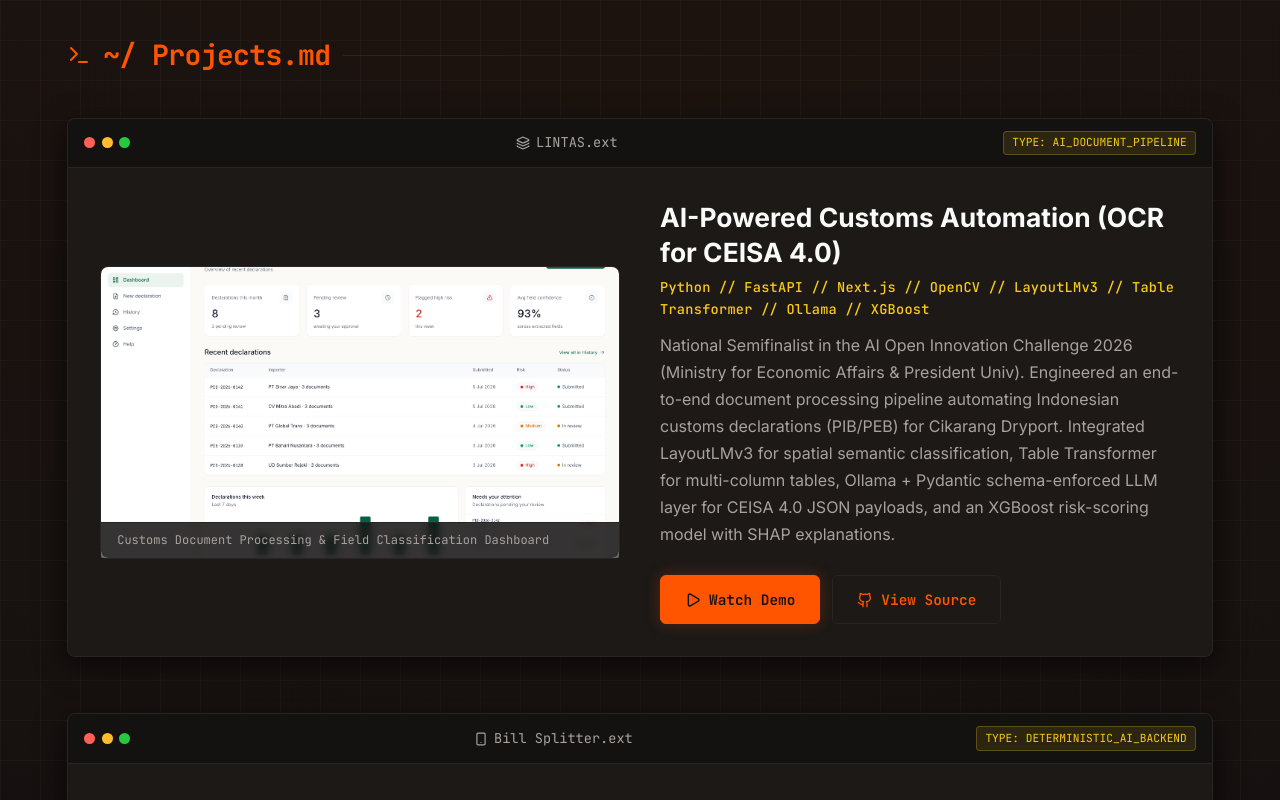
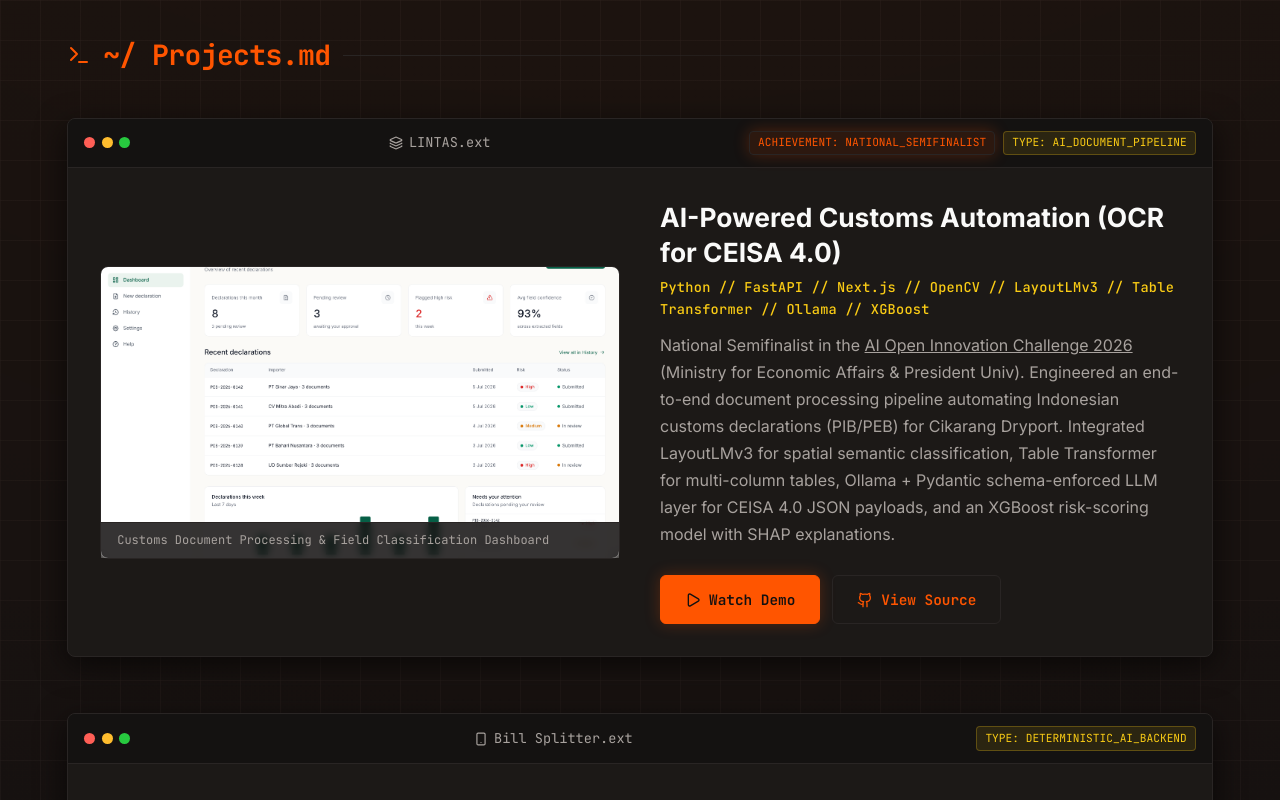
Before and after one commit to dvn-ad/dvn-ad.github.io, a React (Vite) app: page / in a window 1280 px wide. Shown: the part 1160-1960 px from the top of the page. Built offline with nearby package versions, Linux system fonts and the light colour scheme.

Commit message:
feat: add achievement badges and enhance project descriptions with HTML links

```diff
--- a/src/components/ProjectsSection.css
+++ b/src/components/ProjectsSection.css
@@ -291,3 +291,20 @@
   from { transform: scale(0.95); opacity: 0; }
   to { transform: scale(1); opacity: 1; }
 }
+
+.window-badges {
+  display: flex;
+  align-items: center;
+  gap: 0.5rem;
+}
+
+.project-achievement-badge {
+  font-family: var(--font-mono);
+  font-size: 0.7rem;
+  color: var(--primary-amber);
+  background: rgba(255, 85, 0, 0.1);
+  border: 1px solid var(--border-rust);
+  padding: 0.15rem 0.5rem;
+  border-radius: 4px;
+  box-shadow: var(--glow-amber);
+}
--- a/src/components/ProjectsSection.jsx
+++ b/src/components/ProjectsSection.jsx
@@ -51,7 +51,12 @@ export const ProjectsSection = () => {
                 <div className="window-title">
                   <Layers size={14} /> {project1.smalltitle}.ext
                 </div>
-                <span className="project-type-badge">TYPE: AI_DOCUMENT_PIPELINE</span>
+                <div className="window-badges">
+                  {project1.achievement && (
+                    <span className="project-achievement-badge">ACHIEVEMENT: {project1.achievement}</span>
+                  )}
+                  <span className="project-type-badge">TYPE: AI_DOCUMENT_PIPELINE</span>
+                </div>
               </div>
 
               <div className="project-card-body grid-2-col">
@@ -96,7 +101,7 @@ export const ProjectsSection = () => {
                 <div className="project-info">
                   <h3 className="project-title">{project1.title}</h3>
                   <div className="tech-tags">{project1.techStack}</div>
-                  <p className="project-description">{project1.description}</p>
+                  <p className="project-description" dangerouslySetInnerHTML={{ __html: project1.description }}></p>
 
                   <div className="project-actions">
                     {project1.links?.video && (
@@ -135,7 +140,12 @@ export const ProjectsSection = () => {
                 <div className="window-title">
                   <Smartphone size={14} /> {project2.smalltitle}.ext
                 </div>
-                <span className="project-type-badge">TYPE: DETERMINISTIC_AI_BACKEND</span>
+                <div className="window-badges">
+                  {project2.achievement && (
+                    <span className="project-achievement-badge">ACHIEVEMENT: {project2.achievement}</span>
+                  )}
+                  <span className="project-type-badge">TYPE: DETERMINISTIC_AI_BACKEND</span>
+                </div>
               </div>
 
               <div className="project-card-body grid-2-col">
@@ -160,7 +170,7 @@ export const ProjectsSection = () => {
                 <div className="project-info">
                   <h3 className="project-title">{project2.title}</h3>
                   <div className="tech-tags">{project2.techStack}</div>
-                  <p className="project-description">{project2.description}</p>
+                  <p className="project-description" dangerouslySetInnerHTML={{ __html: project2.description }}></p>
 
                   <div className="project-actions">
                     {project2.links?.video && (
@@ -199,14 +209,19 @@ export const ProjectsSection = () => {
                 <div className="window-title">
                   <Cpu size={14} /> {project3.title.split('-')[0].trim()}.ext
                 </div>
-                <span className="project-type-badge">TYPE: COMMUNITY_WEB_PORTAL</span>
+                <div className="window-badges">
+                  {project3.achievement && (
+                    <span className="project-achievement-badge">ACHIEVEMENT: {project3.achievement}</span>
+                  )}
+                  <span className="project-type-badge">TYPE: COMMUNITY_WEB_PORTAL</span>
+                </div>
               </div>
 
               <div className="project-card-body">
                 <div className="project-info" style={{ padding: '1rem 0' }}>
                   <h3 className="project-title">{project3.title}</h3>
                   <div className="tech-tags">{project3.techStack}</div>
-                  <p className="project-description">{project3.description}</p>
+                  <p className="project-description" dangerouslySetInnerHTML={{ __html: project3.description }}></p>
 
                   <div className="project-actions">
                     {project3.links?.video && (
--- a/src/data/portfolioData.js
+++ b/src/data/portfolioData.js
@@ -48,8 +48,9 @@ export const portfolioData = {
       type: "web",
       title: "AI-Powered Customs Automation (OCR for CEISA 4.0)",
       smalltitle:"LINTAS",
+      achievement: "NATIONAL_SEMIFINALIST",
       techStack: "Python // FastAPI // Next.js // OpenCV // LayoutLMv3 // Table Transformer // Ollama // XGBoost",
-      description: "National Semifinalist in the AI Open Innovation Challenge 2026 (Ministry for Economic Affairs & President Univ). Engineered an end-to-end document processing pipeline automating Indonesian customs declarations (PIB/PEB) for Cikarang Dryport. Integrated LayoutLMv3 for spatial semantic classification, Table Transformer for multi-column tables, Ollama + Pydantic schema-enforced LLM layer for CEISA 4.0 JSON payloads, and an XGBoost risk-scoring model with SHAP explanations.",
+      description: "National Semifinalist in the <a href=\"https://ai-open.president.ac.id/\" target=\"_blank\" rel=\"noreferrer\" style=\"text-decoration: underline; color: inherit;\">AI Open Innovation Challenge 2026</a> (Ministry for Economic Affairs & President Univ). Engineered an end-to-end document processing pipeline automating Indonesian customs declarations (PIB/PEB) for Cikarang Dryport. Integrated LayoutLMv3 for spatial semantic classification, Table Transformer for multi-column tables, Ollama + Pydantic schema-enforced LLM layer for CEISA 4.0 JSON payloads, and an XGBoost risk-scoring model with SHAP explanations.",
       screenshots: [
         {
           url: "/assets/lintas-dashboard.png",
```
